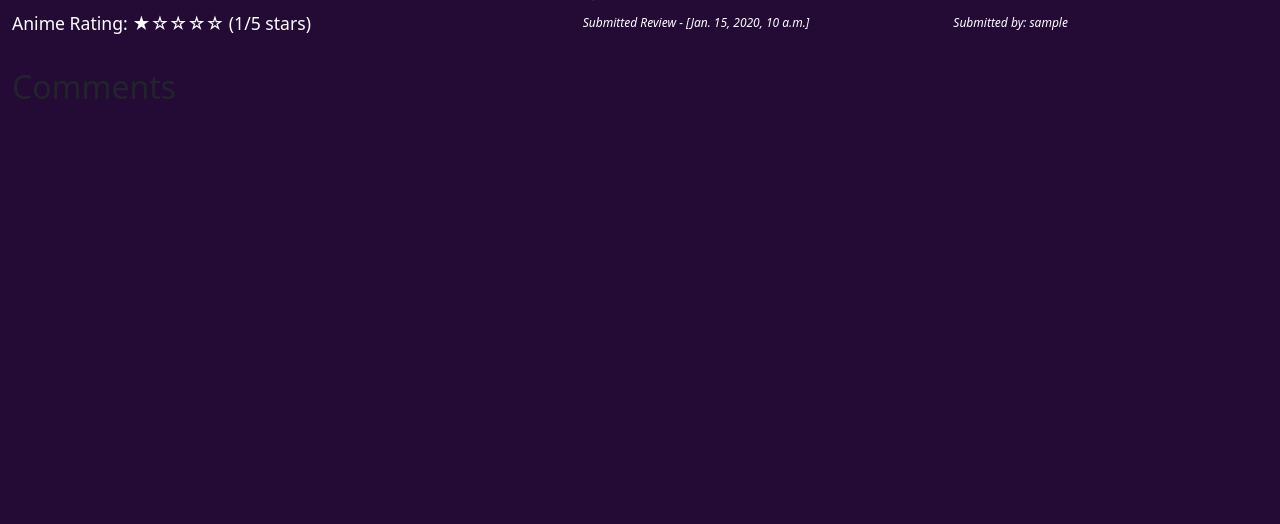
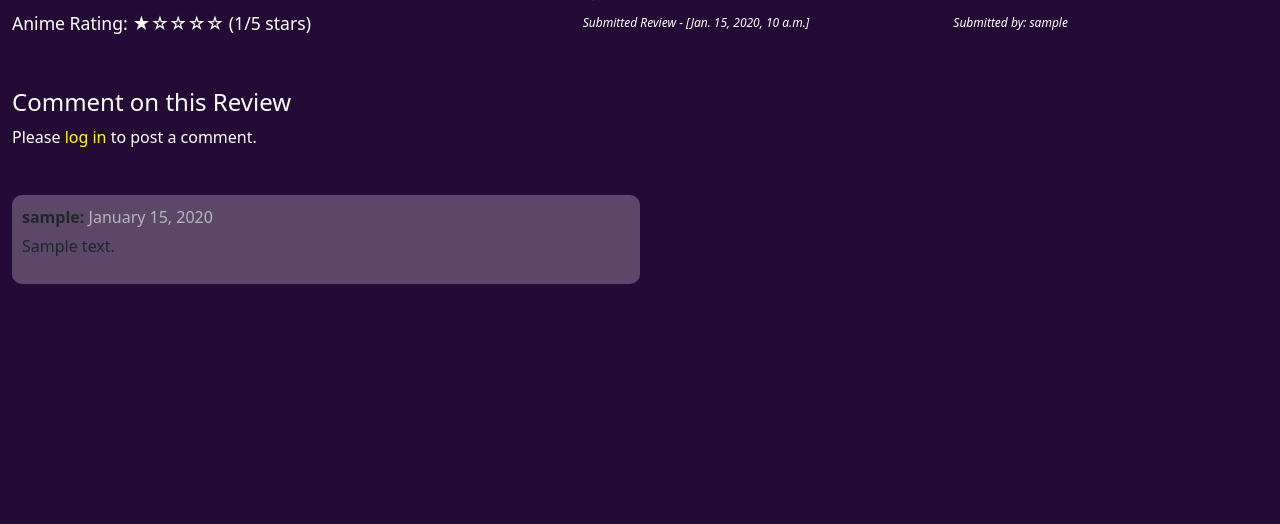
Before and after one commit to sakixchy/anime-reviews, a Django app: a page that uses reviews/templates/reviews/review_detail.html in a window 1280 px wide. Shown: the part 200-724 px from the top of the page. Run offline with Django 4.2, Linux system fonts and the light colour scheme; tables that the repository leaves empty hold one stand-in row (values such as "Sample post"); some libraries are stand-ins or nearby versions.

Commit message:
add comment form and display commments

```diff
--- a/anime_reviews_project/settings.py
+++ b/anime_reviews_project/settings.py
@@ -30,7 +30,7 @@ BASE_DIR = Path(__file__).resolve().parent.parent
 SECRET_KEY = 'django-insecure-g+b5w^v&255n-2qyd)w+%h=b4&te6xzxaobpkrugnntd45qy-m'
 
 # SECURITY WARNING: don't run with debug turned on in production!
-DEBUG = False
+DEBUG = True
 
 ALLOWED_HOSTS = ['8000-sakixchy-animereviews-lwlsom4sozh.ws-eu110.gitpod.io',
 '.herokuapp.com']
--- a/reviews/models.py
+++ b/reviews/models.py
@@ -60,12 +60,12 @@ class Anime(models.Model):
 
 class Comment(models.Model):
     comment_id = models.AutoField(primary_key=True)
-    review_id = models.ForeignKey(Review, on_delete=models.CASCADE )
-    user_id = models.ForeignKey(User, on_delete=models.CASCADE)
+    review = models.ForeignKey(Review, on_delete=models.CASCADE )
+    user = models.ForeignKey(User, on_delete=models.CASCADE)
     content = models.TextField()
     posted_time = models.DateTimeField(auto_now_add=True)
     updated_time = models.DateTimeField(auto_now=True)
-    status = models.IntegerField(choices=STATUS, default=0)
+    status = models.IntegerField(choices=STATUS, default=1)
 
     class Meta:
         ordering = ["posted_time"]
--- a/reviews/templates/reviews/review_detail.html
+++ b/reviews/templates/reviews/review_detail.html
@@ -53,10 +53,51 @@
         <div class="row">
             <!-- Comment Section -->
             <div class="col-md-12">
-                <h2 class="comment-section">Comments</h2>
+                <h4 class="comment-section" style="color: white; margin-top: 20px;">Comment on this Review</h4>
+                {% if user.is_authenticated %}
+                <form action="{% url 'post_comment' slug=review.slug %}" method="post">
+                    {% csrf_token %}
+                    <div class="container-fluid">
+                        <div class="row">
+                            <div class="col-lg-6">
+                                <div class="form-control" style="margin-left: -20px; margin-right: 0;">
+                                    <textarea class="form-control" name="content" style="max-height: 600px; min-height: 100px; overflow: auto; resize: none;"
+                                    placeholder="Write your comment here..."></textarea>
+                                </div>
+                                <div class="row">
+                                    <div class="col" style="margin-left: -20px; margin-right: 0;">
+                                        <button type="submit" class="btn btn-warning" style="margin-top: 5px;">Post Comment</button>
+                                    </div>
+                                </div>
+                            </div>
+                        </div>
+                    </div>
 
+                </form>
+            {% else %}
+                <p style="color: white;">Please <a style="color: yellow;" href="{url 'login' url}">log in</a> to post a comment.</p>
+            {% endif %}
             </div>
         </div>
+        <div class="col-lg-6">
+            <!-- Posted Comments -->
+        {% if comments %}
+        {% for comment in comments %}
+            <div class="comment">
+                <div class="comment-header">
+                    <strong>{{ comment.user }}:</strong>
+                    <span class="comment-date">{{ comment.posted_time|date:"F j, Y" }}</span>
+                </div>
+                <div class="comment-body">
+                    <p>{{ comment.content }}</p>
+                </div>
+            </div>
+        {% endfor %}
+      {% else %}
+        <p>No comments yet.</p>
+    {% endif %}
+        </div>
+
     </div>
     <script>
 
--- a/reviews/urls.py
+++ b/reviews/urls.py
@@ -3,6 +3,7 @@ from django.urls import path
 
 
 urlpatterns = [
+
     path('', views.PostList.as_view(), name='home'),
     path('create_review/', views.create_review, name='create_review'),
     path('my_reviews/', views.my_reviews, name='my_reviews'),
@@ -10,5 +11,6 @@ urlpatterns = [
     path('sort/<str:sort_option>/', views.sort_reviews, name='sort_reviews'),
     path('review/<slug:slug>/edit/', views.edit_review, name='edit_review'),
     path('review/<slug:slug>/delete/', views.delete_review, name='delete_review'),
+    path('review/<slug:slug>/comment/', views.post_comment, name='post_comment'),
 
 ]
--- a/reviews/views.py
+++ b/reviews/views.py
@@ -2,8 +2,8 @@ from django.shortcuts import render, redirect
 from django.contrib import messages
 from django.shortcuts import render, get_object_or_404
 from django.views import generic
-from .models import Review
-from .forms import ReviewForm
+from .models import Review, Comment
+from .forms import ReviewForm, CommentForm
 
 
 # Create your views here.
@@ -21,8 +21,9 @@ def review_list(request, slug):
     review = get_object_or_404(Review, slug=slug)
     anime_title = review.title
     review.stars = '★' * review.rating + '☆' * (5 - review.rating)
+    comments = Comment.objects.filter(review=review)
 
-    return render(request, 'reviews/review_detail.html', {'review': review,  'anime_title': anime_title})
+    return render(request, 'reviews/review_detail.html', {'review': review,  'anime_title': anime_title, 'comments':comments})
 
 
 def create_review(request):
@@ -90,3 +91,17 @@ def delete_review(request, slug):
         return redirect('home')
 
     return render(request, 'delete_review.html', {'review': review})
+
+def post_comment(request, slug):
+    review = get_object_or_404(Review, slug=slug)
+    if request.method == 'POST':
+        form = CommentForm(request.POST)
+        if form.is_valid():
+            comment = form.save(commit=False)
+            comment.review = review
+            comment.user = request.user
+            comment.save()
+            return redirect('review_list', slug=slug)
+    else:
+        form = CommentForm()
+    return render(request, 'reviews/review_detail.html', {'review': review, 'form': form})
--- a/static/css/styles.css
+++ b/static/css/styles.css
@@ -234,7 +234,21 @@ footer {
 
 }
 
+.comment {
+    background-color: rgb(255, 255, 255, 0.25);
+    padding: 10px;
+    margin-bottom: 10px;
+    margin-top: 30px;
+    border-radius: 10px;
+}
 
+.comment-header {
+    margin-bottom: 5px;
+}
+
+.comment-date {
+    color: #b7b7b7;
+}
 
 @media (max-width: 768px) {
 
```
Also changed, not shown: reviews/forms.py (+6 -1 lines), reviews/migrations/0003_alter_comment_status.py (added), reviews/migrations/0004_rename_review_id_comment_review_and_more.py (added).
